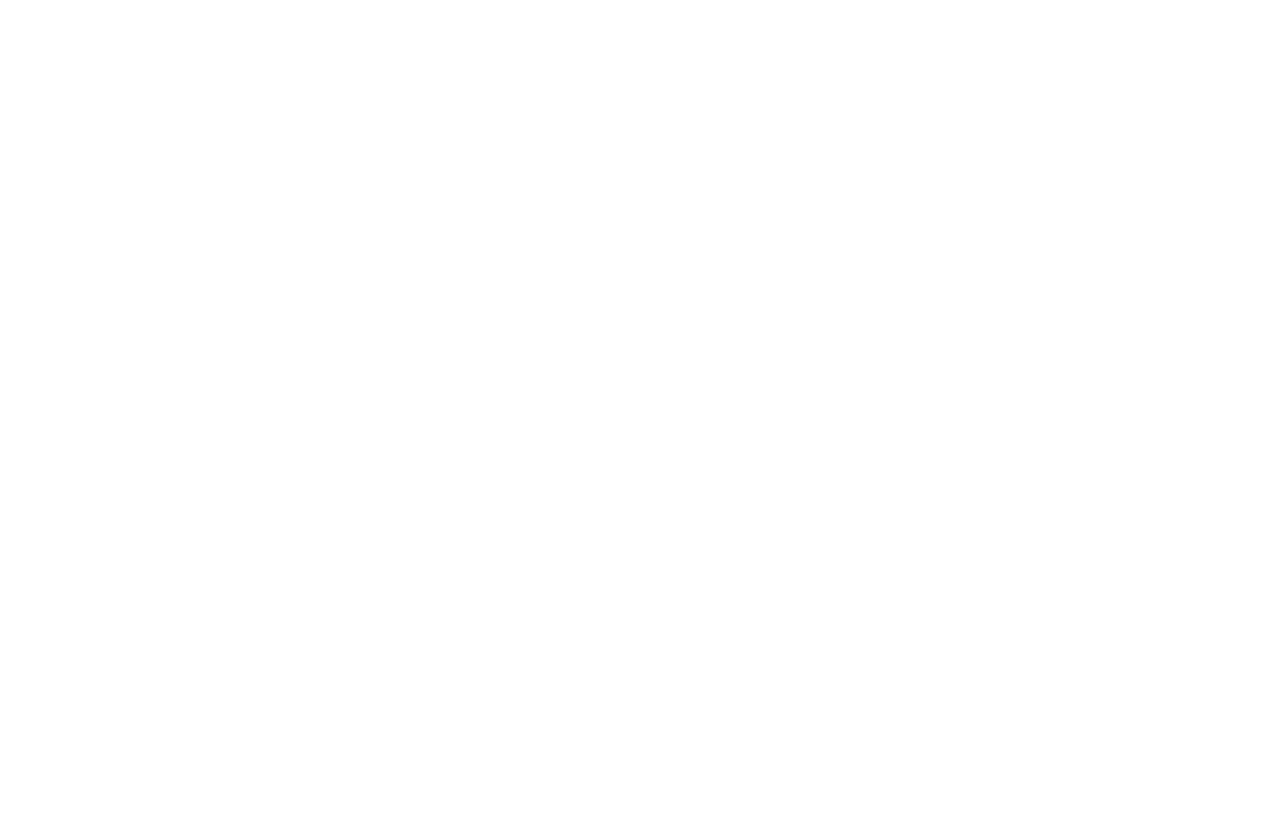
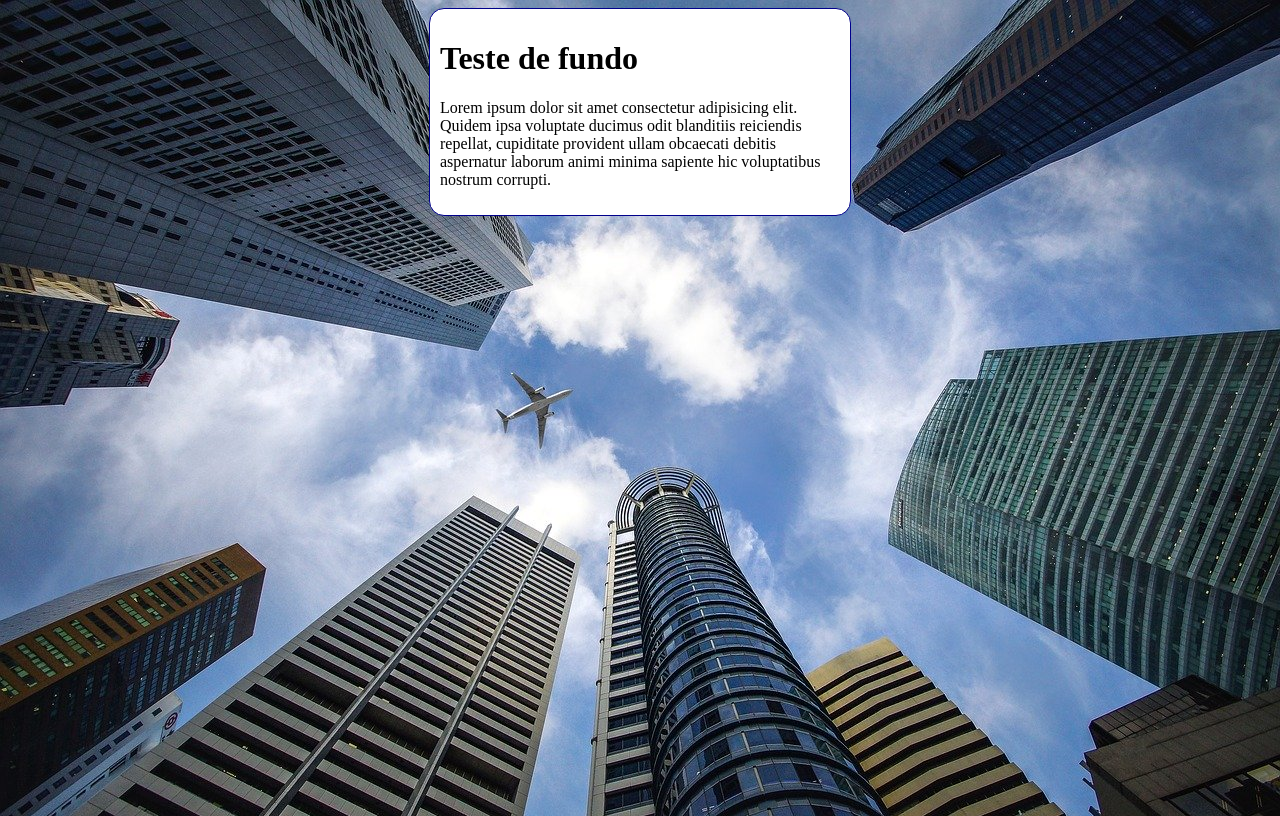
Before and after one commit to MarconiCarvalho/HTML-CSS, a plain HTML site: page exercicios/ex024/fundo005.html in a window 1280 px wide. Drawn offline with Linux system fonts and the light colour scheme.

Commit message:
atualizei ex022

```diff
--- a/exercicios/ex024/fundo005.html
+++ b/exercicios/ex024/fundo005.html
@@ -5,9 +5,32 @@
     <meta http-equiv="X-UA-Compatible" content="IE=edge">
     <meta name="viewport" content="width=device-width, initial-scale=1.0">
     <title>posicionamento</title>
+    <style>
+        body{
+            height: 100vh;
+            background-color:black;
+            background-image:url('imagens/wallpaper002.jpg');
+            background-position: center top;
+            background-repeat: no-repeat;
+            background-size: cover;
+
+        }
+        main{
+            background-color:white;
+            width: 400px;
+            padding: 10px;
+            margin: auto;
+            border: 1px solid darkblue;
+            border-radius: 15px;
+        }
+    </style>
 
 </head>
 <body>
+    <main>
+        <h1>Teste de fundo</h1>
+        <p>Lorem ipsum dolor sit amet consectetur adipisicing elit. Quidem ipsa voluptate ducimus odit blanditiis reiciendis repellat, cupiditate provident ullam obcaecati debitis aspernatur laborum animi minima sapiente hic voluptatibus nostrum corrupti.</p>
+    </main>
 
 </body>
 </html>
```
